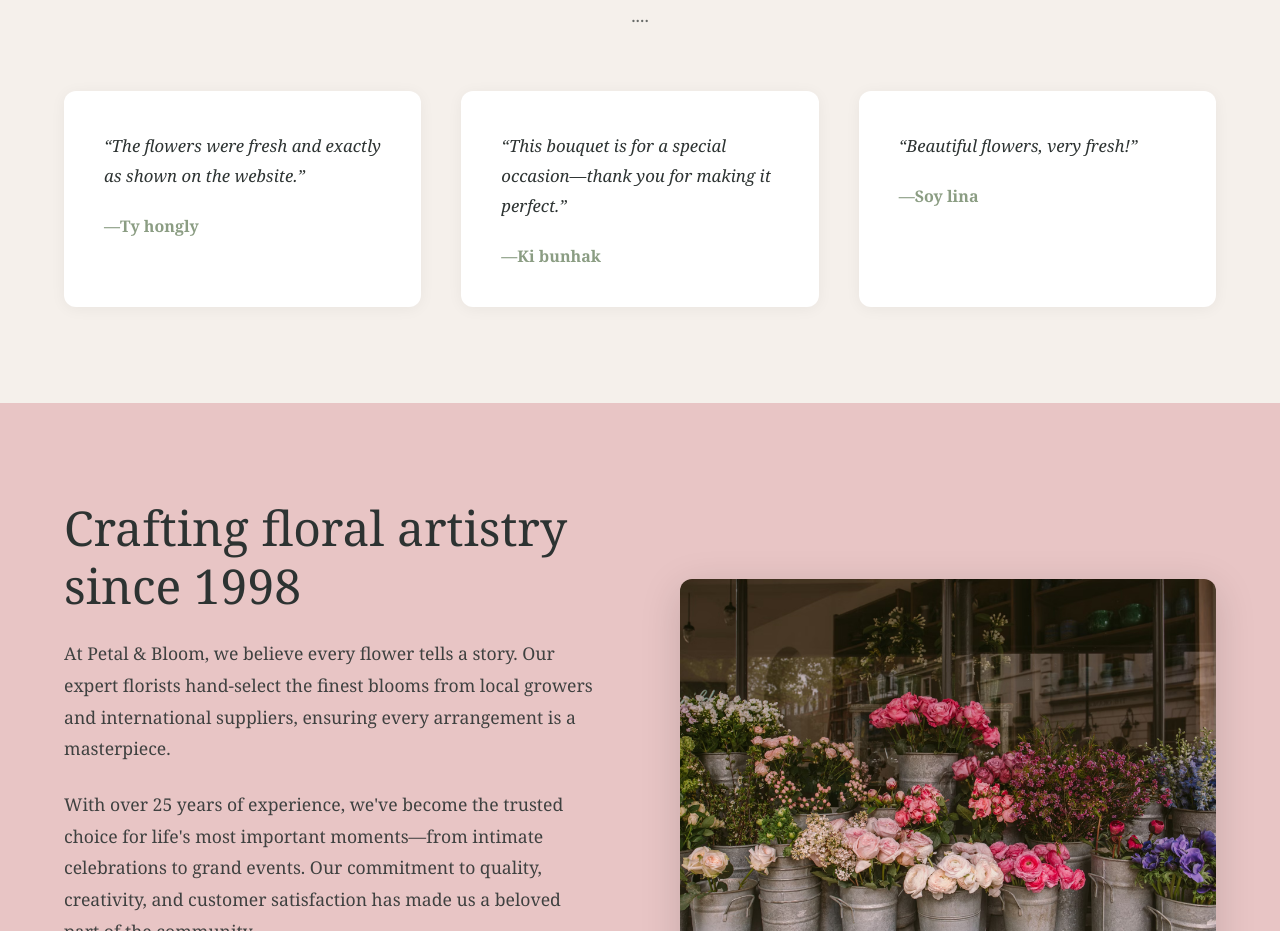
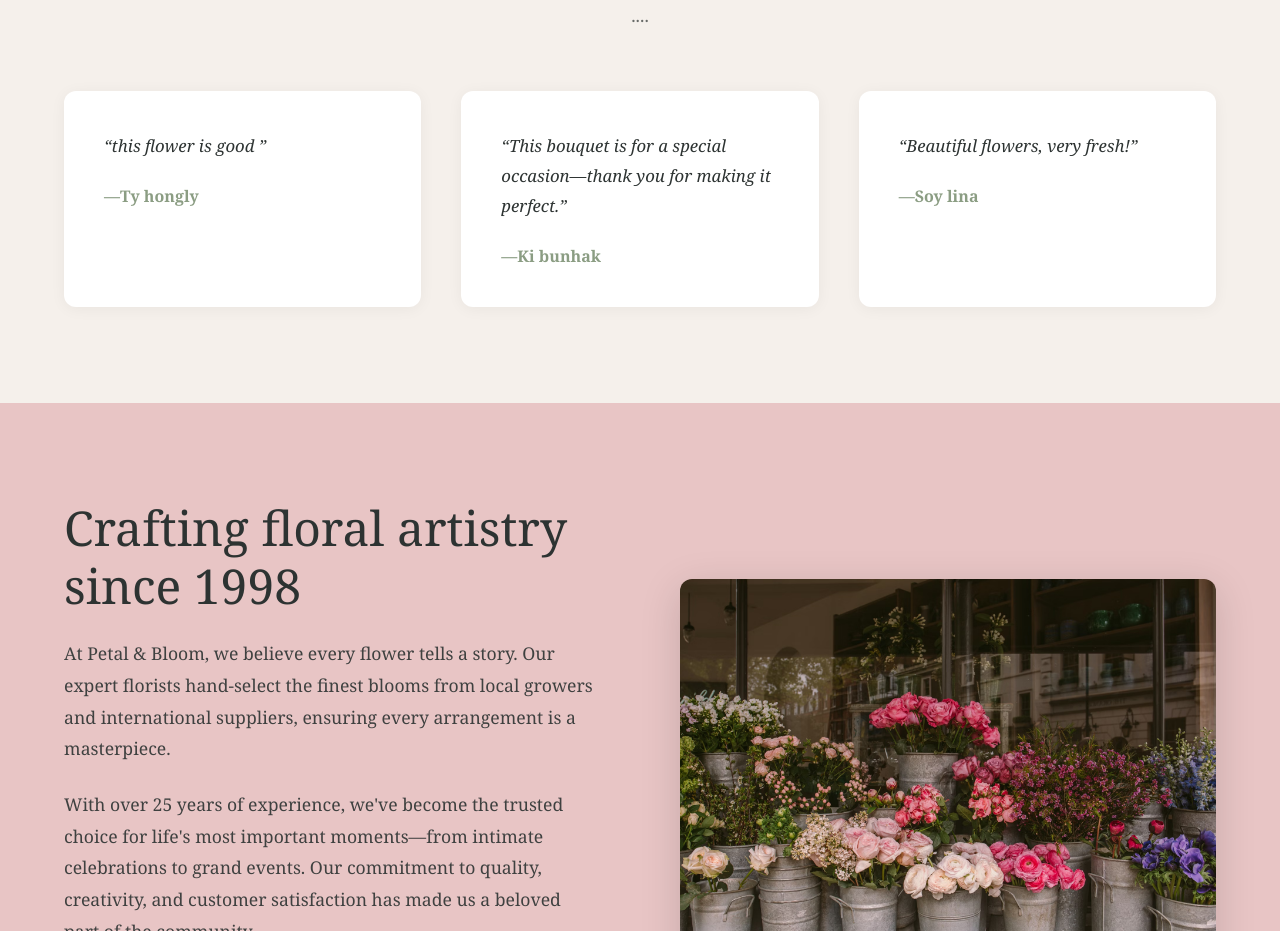
Before and after one commit to tyhongly/Sivaly-Flower-shop, a plain HTML site: page index.html in a window 1280 px wide. Shown: the part 2569-3500 px from the top of the page. Drawn offline with Linux system fonts and the light colour scheme.

Commit message:
edit line 96

```diff
--- a/index.html
+++ b/index.html
@@ -93,7 +93,7 @@
         <p class="section-subtitle">....</p>
         <div class="testimonials-grid">
             <div class="testimonial-card">
-                <p class="testimonial-text">“The flowers were fresh and exactly as shown on the website.”</p>
+                <p class="testimonial-text">“this flower is good ”</p>
                 <p class="testimonial-author">—Ty hongly</p>
             </div>
             <div class="testimonial-card">
```
